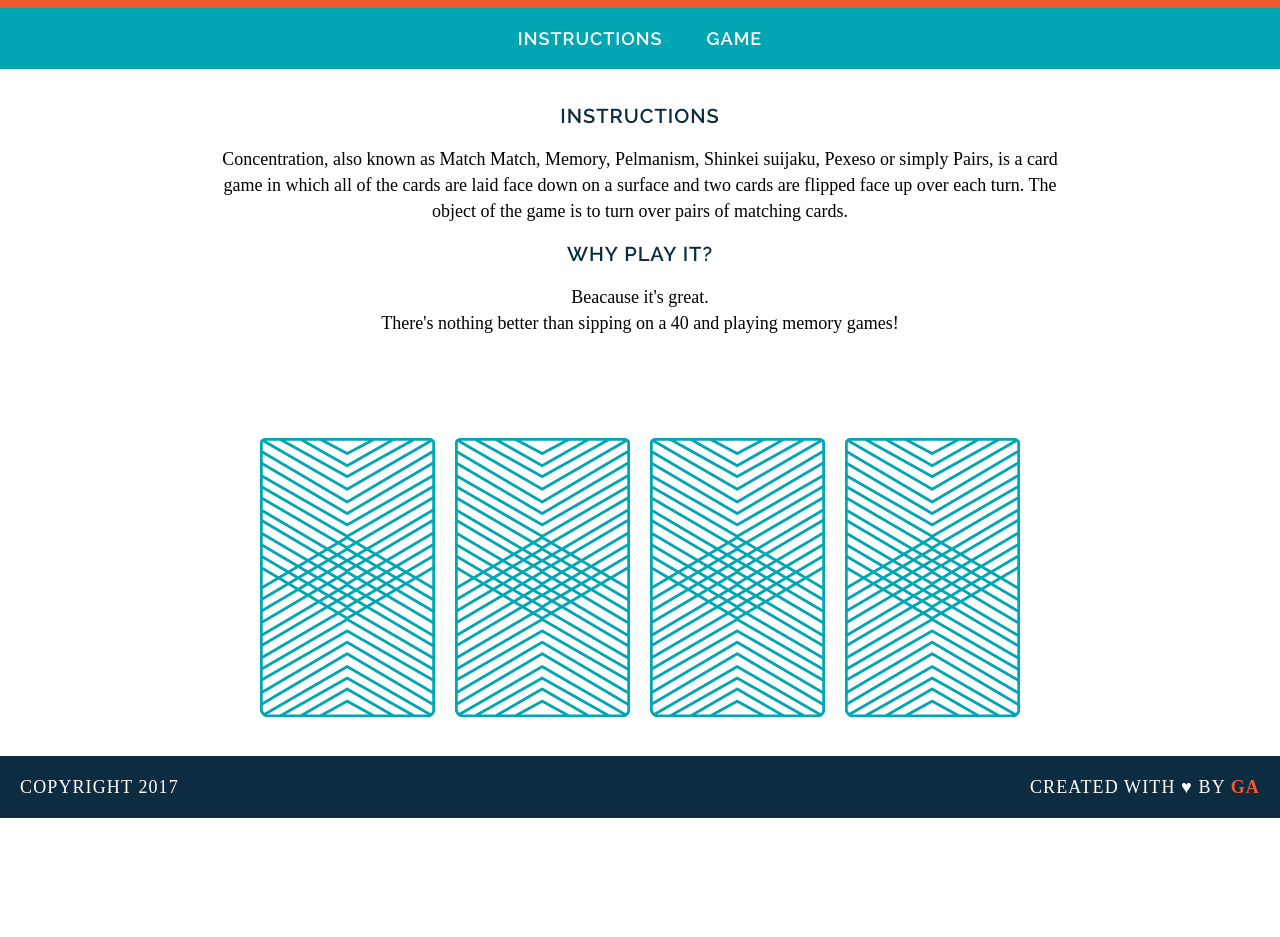
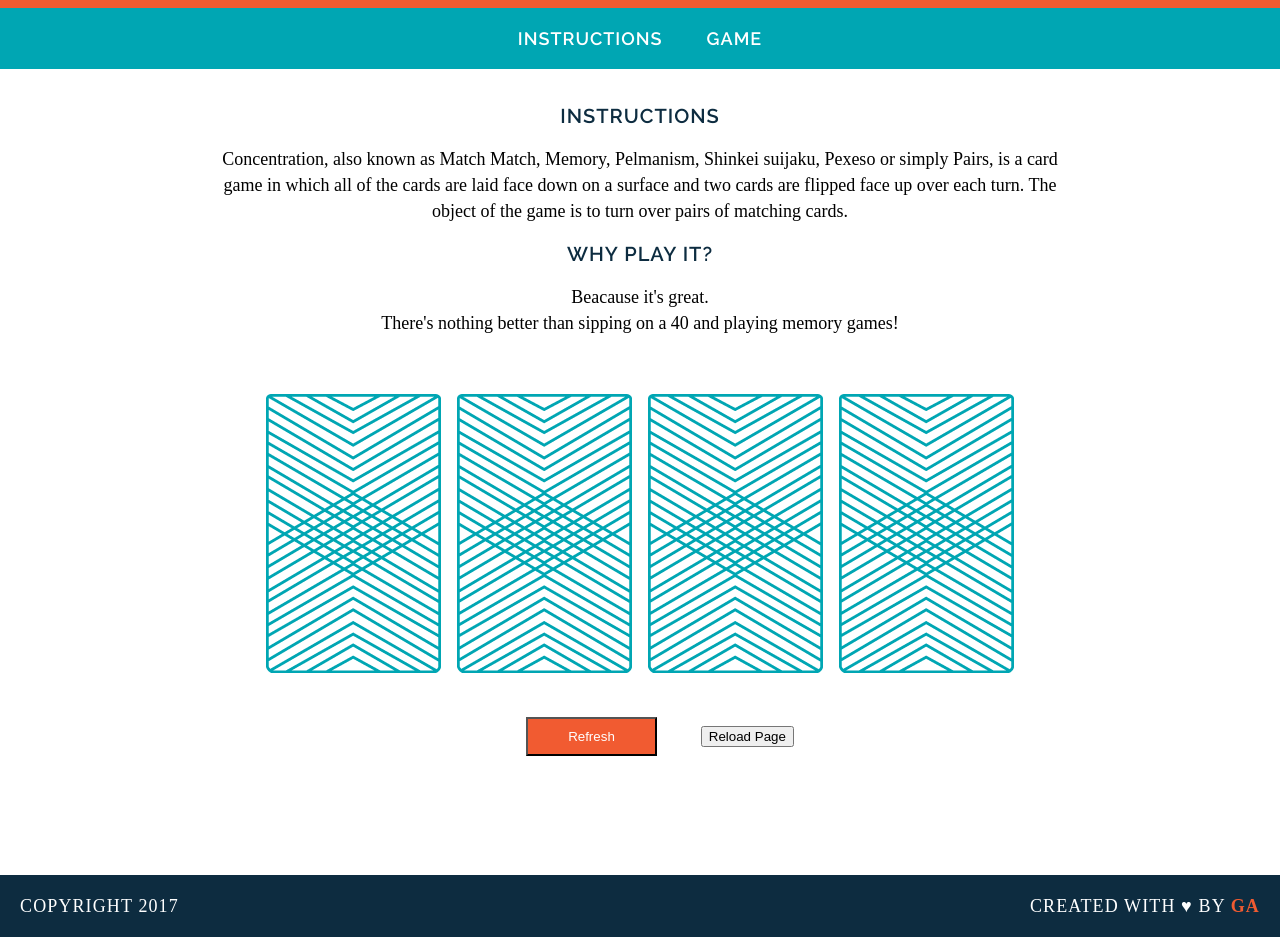
Before and after one commit to Kristen-K/wdi-fundamentals-memorygame, a plain HTML site: page memory_game/index.html in a window 1280 px wide. Shown: the part 105-1042 px from the top of the page. Before the commit the page ends 923 px from the top, so only its background shows below. Drawn offline with Linux system fonts and the light colour scheme; a web font is replaced by a local one.

Commit message:
created game logic

```diff
--- a/memory_game/css/style.css
+++ b/memory_game/css/style.css
@@ -54,16 +54,33 @@ main {
 
  }
 
+ img {
+ 	margin: 40px 8px 0 8px;
+ }
+
  p {
  	font-family: "Droid Serif";
  	line-height: 26px;
- 	font-size: 18px;
+	font-size: 18px;
+ }
+
+ button {
+  background: #F15B31;
+  color: white;
+  margin: 40px;
+  padding: 10px 40px;
 
  }
 
- img {
- 	margin: 40px 8px 0 8px;
- }
+ /*#score {
+    background: blue;
+    color: red;
+    margin: 10px;
+    font-family: Raleway;
+
+};
+
+*/
 
 body {
  text-align: center;
--- a/memory_game/index.html
+++ b/memory_game/index.html
@@ -2,12 +2,11 @@
 <html>
 <head>
 	<title>	Memory Card Game</title>
-<link href="https://fonts.googleapis.com/css?family=Droid+Serif|Raleway:400,500,600,700" rel="stylesheet">
-
-<link href="css/style.css" rel="stylesheet" type="text/css">
+	<link href="https://fonts.googleapis.com/css?family=Droid+Serif|Raleway:400,500,600,700" rel="stylesheet">
+	<link href="css/style.css" rel="stylesheet" type="text/css">
 </head>
 <body>
- <header>
+<header>
  	<h1>Memory Game</h1>
  </header>
  <nav>
@@ -15,21 +14,29 @@
 	<a href="#">Game</a>
 </nav>
 
- <main>
+<main>
+
  	<h2>Instructions</h2>
  <p>Concentration, also known as Match Match, Memory, Pelmanism, Shinkei suijaku, Pexeso or simply Pairs, is a card game in which all of the cards are laid face down on a surface and two cards are flipped face up over each turn. The object of the game is to turn over pairs of matching cards.</p>
 
  <h2>Why play it?</h2>
  <p>Beacause it's great.<br> There's nothing better than sipping on a 40 and playing memory games!</p>
 
+ <div id="game-board" class="board clearfix">
+
+ </div>
+
+ <div id="score"></div>
+
+<div id="refresh">
+<button>Refresh</button>
+
+<input type="button" value="Reload Page" onClick="window.location.reload()">
+
+</div>
+
  <p><a href="http://www.fat-pie.com/">To find out more about me</a></p>
 
- <div>
- 	<img src="images/back.png" alt="Queen of Diamonds">
- 	<img src="images/back.png" alt="Queen of Hearts">
- 	<img src="images/back.png" alt="King of Diamonds">
- 	<img src="images/back.png" alt="King of Hearts">
- </div>
 </main>
 
 <footer class="clearfix">
--- a/memory_game/js/main.js
+++ b/memory_game/js/main.js
@@ -1,26 +1,25 @@
-
 
 var cards = [
 {
-	rank: 'queen',
-	suit: 'hearts',
+	rank: "queen",
+	suit: "hearts",
 	cardImage: "images/queen-of-hearts.png"
 },
 {
-	rank: 'queen',
-	suit: 'diamonds',
+	rank: "queen",
+	suit: "diamonds",
 	cardImage: "images/queen-of-diamonds.png"
 },
 {
-	rank: 'king',
+	rank: "king",
 	suit: 'hearts',
 	cardImage: "images/king-of-hearts.png"
 },
 {
-	rank: 'king',
+	rank: "king",
 	suit: 'diamonds',
 	cardImage: "images/king-of-diamonds.png"
-}
+},
 
 ];
 
@@ -29,20 +28,36 @@ var cardsInPlay = [];
 var checkForMatch = function() {
     if (cardsInPlay[0] === cardsInPlay[1]) {
         alert("You found a match");
+        //score +=1;
     } else {
         alert("Sorry, try again.");
     }
 };
 
-var flipCard = function(cardId) {
+var flipCard = function() {
+	var cardId = this.getAttribute('data-id');
+	// randomises cards array
+	cards.sort(function(a, b){return 0.5 - Math.random()});
     cardsInPlay.push(cards[cardId].rank);
+    console.log(cards[cardId].cardImage);
+    console.log(cards[cardId].suit);
+    this.setAttribute('src', cards[cardId].cardImage);
+
     if (cardsInPlay.length === 2) {
         checkForMatch();
     }
     console.log("User flipped " + cards[cardId].rank);
-    console.log(cards[cardId].cardImage);
-    console.log(cards[cardId].suit);
+
 };
 
-flipCard(0);
-flipCard(2);
+var createBoard = function() {
+	for (var i = 0; i < cards.length; i++) {
+		var cardElement = document.createElement('img');
+		cardElement.setAttribute('src', 'images/back.png');
+		cardElement.setAttribute('data-id', i);
+		cardElement.addEventListener('click', flipCard);
+		document.getElementById("game-board").appendChild(cardElement);
+	}
+};
+
+createBoard();
```
